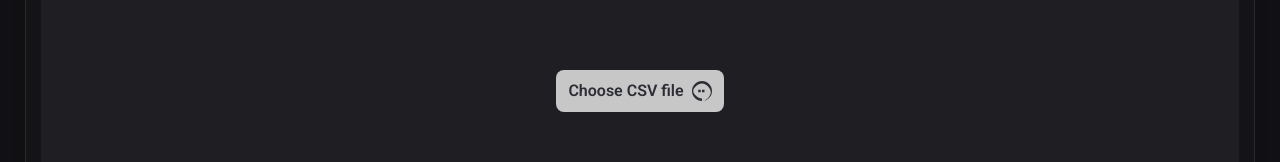
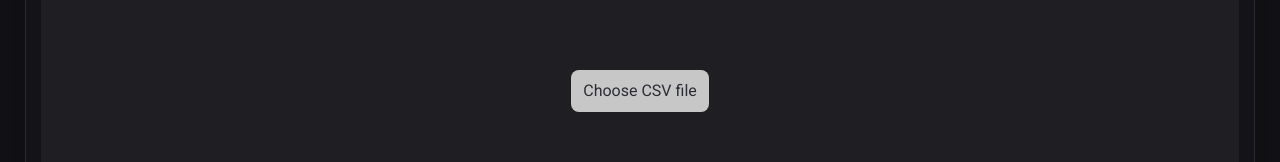
Before and after one commit to HlawuMaswanganyi/stub-library, a Nuxt app: page / in a window 1280 px wide. Shown: the part 299-461 px from the top of the page. Built offline with nearby package versions, Linux system fonts and the light colour scheme.

Commit message:
ensure visual consistency of buttons

```diff
--- a/components/MainScreen.vue
+++ b/components/MainScreen.vue
@@ -19,23 +19,10 @@
         <div class="my-12 file-upload-btn mb-10">
           <label
             for="file-upload"
-            class="stub-btn text-white font-semibold py-3 px-6 rounded-lg cursor-pointer transition-all duration-300 ease-in-out transform opacity-75 transition-opacity hover:opacity-100 flex items-center justify-between"
+            class="stub-btn text-white py-3 px-6 rounded-lg cursor-pointer transition-all duration-300 ease-in-out transform opacity-75 transition-opacity hover:opacity-100 flex items-center justify-between"
           >
             Choose CSV file
             <input type="file" id="file-upload" name="file" class="hidden" accept=".csv, text/csv" />
-
-            <svg
-              xmlns="http://www.w3.org/2000/svg"
-              width="20"
-              height="20"
-              fill="currentColor"
-              class="ml-2"
-              viewBox="0 0 16 16"
-            >
-              <path
-                d="M8 0C3.58 0 0 3.58 0 8s3.58 8 8 8 8-3.58 8-8-3.58-8-8-8zm0 14C4.69 14 1 10.31 1 8S4.69 2 8 2s7 3.69 7 7-3.69 7-7 7zm-1-7H5v2h2V7zm3 0H8v2h2V7z"
-              />
-            </svg>
           </label>
         </div>
       </div>
```
